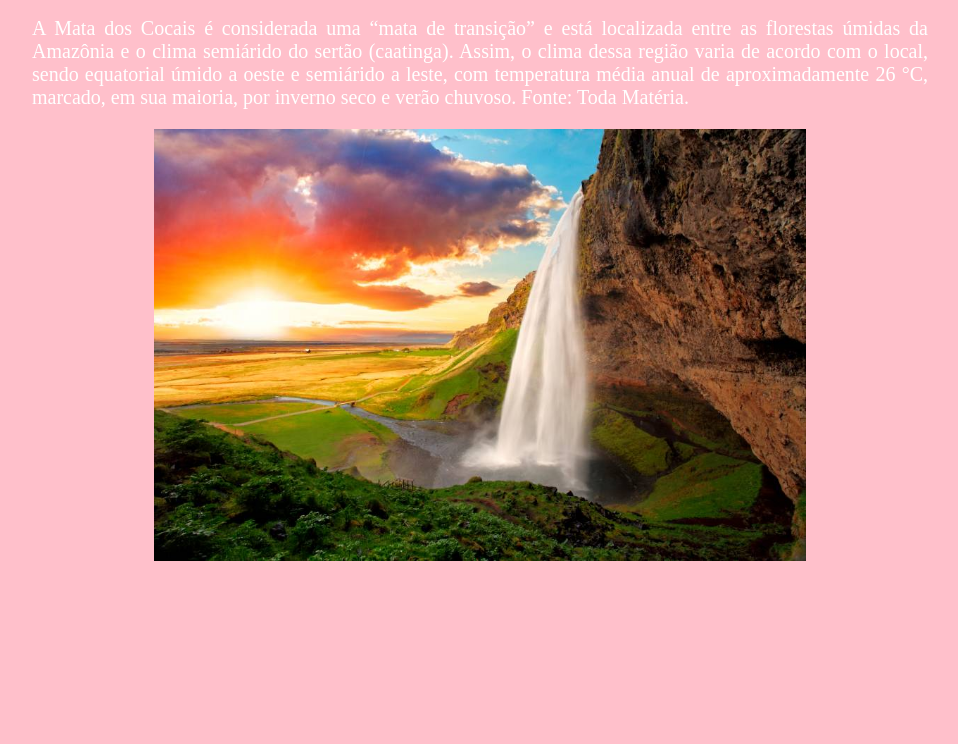
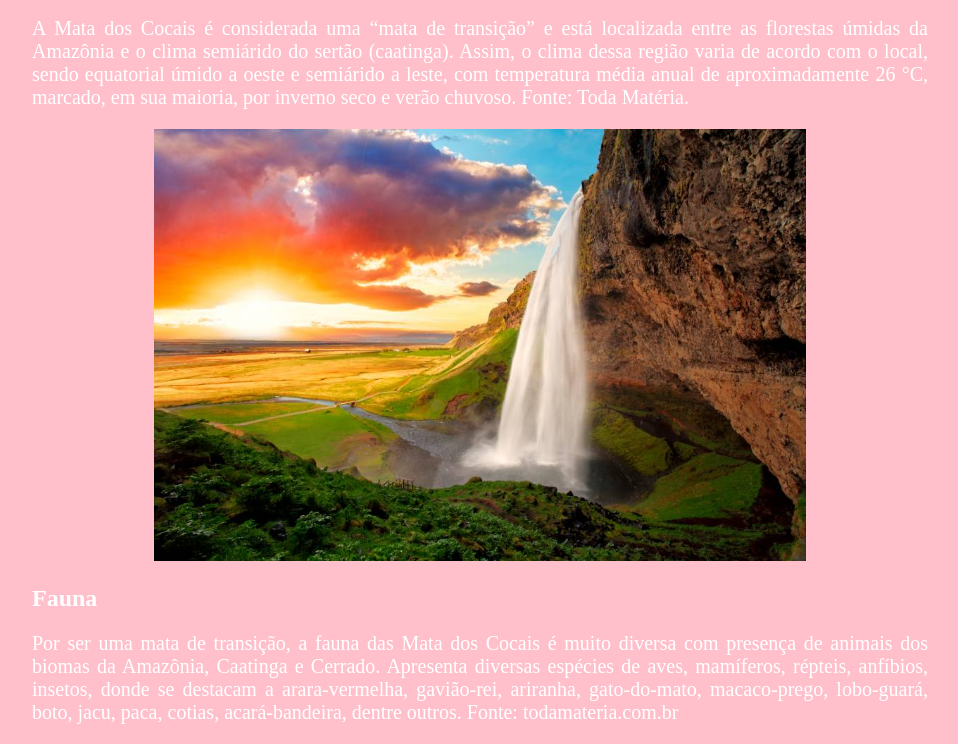
Before and after one commit to projetoeteclivia/projetobiomas, a plain HTML site: page index.html in a window 1280 px wide. Shown: the part 105-849 px from the top of the page, without its empty margins (160-1118 px from the left). Before the commit the page ends 800 px from the top, so only its background shows below. Drawn offline with Linux system fonts and the light colour scheme.

Commit message:
Atualização da index de 12.08

```diff
--- a/index.html
+++ b/index.html
@@ -13,5 +13,7 @@
 <figure>
 	<img src="img/cachoeira.jpeg">
 </figure>
+<h2>Fauna</h2>
+<p>Por ser uma mata de transição, a fauna das Mata dos Cocais é muito diversa com presença de animais dos biomas da Amazônia, Caatinga e Cerrado. Apresenta diversas espécies de aves, mamíferos, répteis, anfíbios, insetos, donde se destacam a arara-vermelha, gavião-rei, ariranha, gato-do-mato, macaco-prego, lobo-guará, boto, jacu, paca, cotias, acará-bandeira, dentre outros. Fonte: todamateria.com.br</p>
 </body>
 </html>
```
